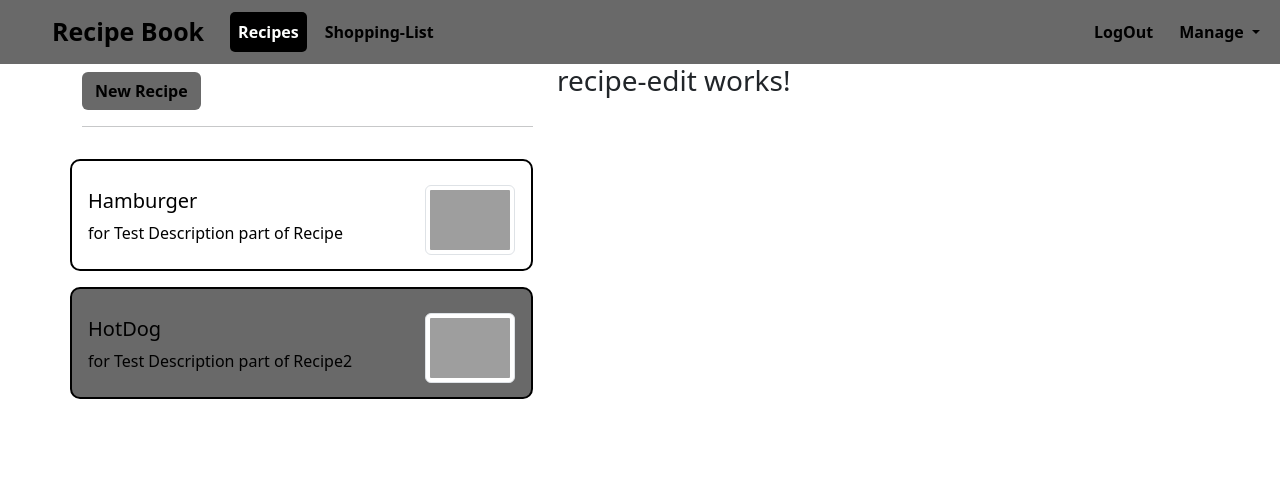
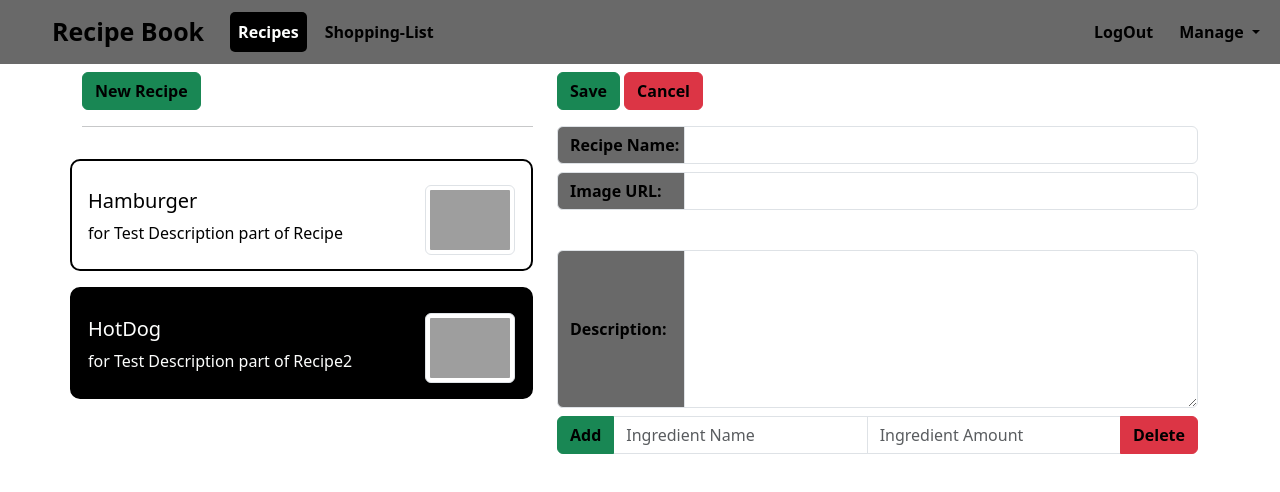
Before and after one commit to faridbhr1990/Recipe-Book, an Angular app: page /recipes/1/edit in a window 1280 px wide. Shown: the top 492 px of the page. Built offline with nearby package versions, Linux system fonts and the light colour scheme; grey boxes are pictures that could not be loaded.

Commit message:
creating recipe-edit component html&css

```diff
--- a/src/app/recipes/recipe-detail/recipe-detail.component.css
+++ b/src/app/recipes/recipe-detail/recipe-detail.component.css
@@ -7,7 +7,6 @@
 
 
 .btn{
-    background-color:dimgray;
     color: black;
     font-weight: bold;
   }
--- a/src/app/recipes/recipe-detail/recipe-detail.component.html
+++ b/src/app/recipes/recipe-detail/recipe-detail.component.html
@@ -14,7 +14,7 @@
 <div class="row">
     <div class="col-xs-12">
         <div class="dropdown">
-            <button class="btn btn-secondary dropdown-toggle" type="button" data-bs-toggle="dropdown" aria-expanded="false">
+            <button class="btn btn-secondary dropdown-toggle btn-success" type="button" data-bs-toggle="dropdown" aria-expanded="false">
                 Manage Recipe
             </button>
             <ul class="dropdown-menu">
--- a/src/app/recipes/recipe-edit/recipe-edit.component.css
+++ b/src/app/recipes/recipe-edit/recipe-edit.component.css
@@ -0,0 +1,23 @@
+.row img{
+    width: 80%;
+    height: auto;
+    max-height: 30em;
+    padding-top: 0.5em;
+}
+
+.btn{
+    color: black;
+    font-weight: bold;
+}
+
+.btn:hover{
+    background-color:black;
+    color: #fdfefd;
+  }
+
+span {
+    font-weight: bold;
+    background-color: dimgray;
+    color: black;
+    width: 8em;
+}
--- a/src/app/recipes/recipe-edit/recipe-edit.component.html
+++ b/src/app/recipes/recipe-edit/recipe-edit.component.html
@@ -1 +1,44 @@
-<h3>recipe-edit works!</h3>
+<div class="row">
+    <form>
+        <div class="row">
+            <div class="col-xs-12">
+                <button type="submit" class="btn btn-success mt-2 me-1 mb-3">Save</button>
+                <button type="button" class="btn btn-danger mt-2 mb-3">Cancel</button>
+            </div>
+        </div>
+        <div class="row">
+            <div class="col-xs-12 input-group">
+                <span class="input-group-text" id="basic-addon1">Recipe Name:</span>
+                    <input type="text" name="name" class="form-control" id="name">
+            </div>
+        </div>
+        <div class="row">
+            <div class="col-xs-12 input-group mt-2">
+                <span class="input-group-text" id="basic-addon1"> Image URL:</span>
+                <input type="text" class="form-control" name="imageurl" id="imageurl">
+            </div>
+        </div>
+        <div class="row">
+            <div class="col-xs-12 mt-2">
+                    <img src="" class="mx-auto">
+            </div>
+        </div>
+        <div class="row">
+            <div class="col-xs-12 input-group mt-2">
+                <span class="input-group-text" id="basic-addon1">Description: </span>
+                <textarea type="text" class="form-control" name="description" id="description" rows="6"></textarea>
+            </div>
+        </div>
+        <div class="row mt-2">
+            <div class="col-xs-12">
+                <div class="input-group">
+                    <button class="btn  btn-success" type="button" id="button">Add</button>
+                    <input type="text"  class="form-control" placeholder="Ingredient Name">
+                    <input type="number"  class="form-control"  placeholder="Ingredient Amount">
+                    <button class="btn  btn-danger" type="button" id="button">Delete</button>
+                  </div>
+            </div>
+        </div>
+
+    </form>
+</div>
--- a/src/app/recipes/recipe-list/recipe-item/recipe-item.component.css
+++ b/src/app/recipes/recipe-list/recipe-item/recipe-item.component.css
@@ -19,8 +19,15 @@
  }
 
 .active{
-   background-color:dimgray;
-   /* background-color: black; */
+   background-color: black;
    color: #fdfefd;
    cursor: pointer;
  }
+
+ .active h5{
+   color :#fdfefd
+ }
+
+ .active p {
+   color: #fdfefd;
+ }
--- a/src/app/recipes/recipe-list/recipe-list.component.css
+++ b/src/app/recipes/recipe-list/recipe-list.component.css
@@ -2,7 +2,6 @@
     margin-top: 0.5em;
 }
  .btn{
-   background-color:dimgray;
    color: black;
    font-weight: bold;
  }
--- a/src/app/recipes/recipe-list/recipe-list.component.html
+++ b/src/app/recipes/recipe-list/recipe-list.component.html
@@ -1,7 +1,7 @@
 
 <div class="row">
     <div class="col-xs-12">
-        <button class="btn" (click)="onGoToNewRecipe()">New Recipe</button>
+        <button class="btn btn-success" (click)="onGoToNewRecipe()">New Recipe</button>
     </div>
 </div>
 <hr>
--- a/src/app/shopping-list/shopping-edit/shopping-edit.component.css
+++ b/src/app/shopping-list/shopping-edit/shopping-edit.component.css
@@ -2,34 +2,20 @@ label{
     font-weight: bold;
 }
 .btn{
-    margin-top: 5px;
-    background-color:dimgray;
+   margin-top: 5px;
    color: black;
    font-weight: bold;
    border: none;
 }
+.btn:hover{
+    background-color: black;
+    color: white;
+}
+
 .btn-danger{
     margin-left: 5px;
-}
-
-
-.btn-danger:hover{
-    background-color: red;
-    color: white;
 }
 
 .btn-primary{
     margin-left: 5px;
 }
-
-
-.btn-primary:hover{
-
-    background-color: blue;
-    color: white;
-}
-
-.btn-success:hover{
-    background-color: green;
-    color: white;
-}
```
